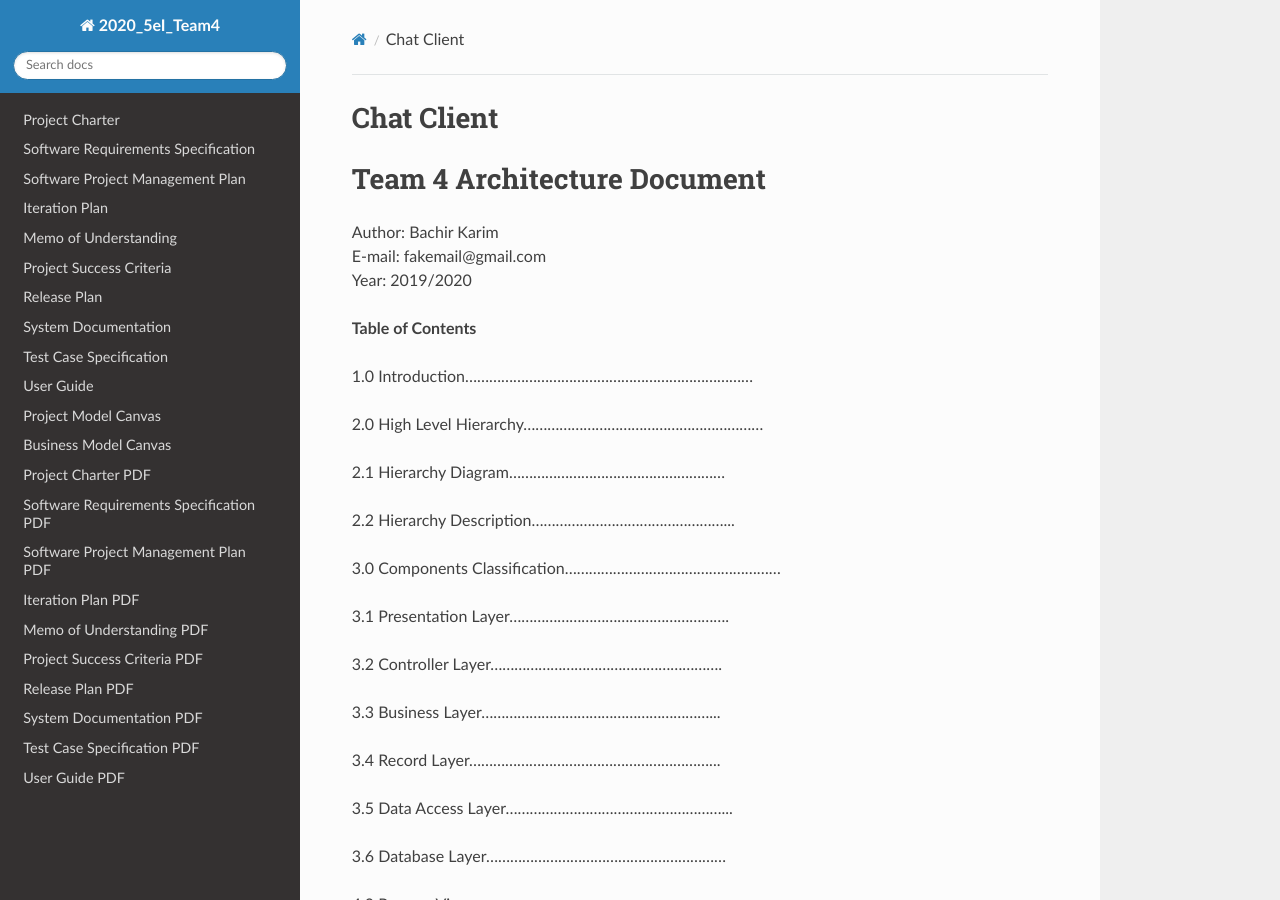
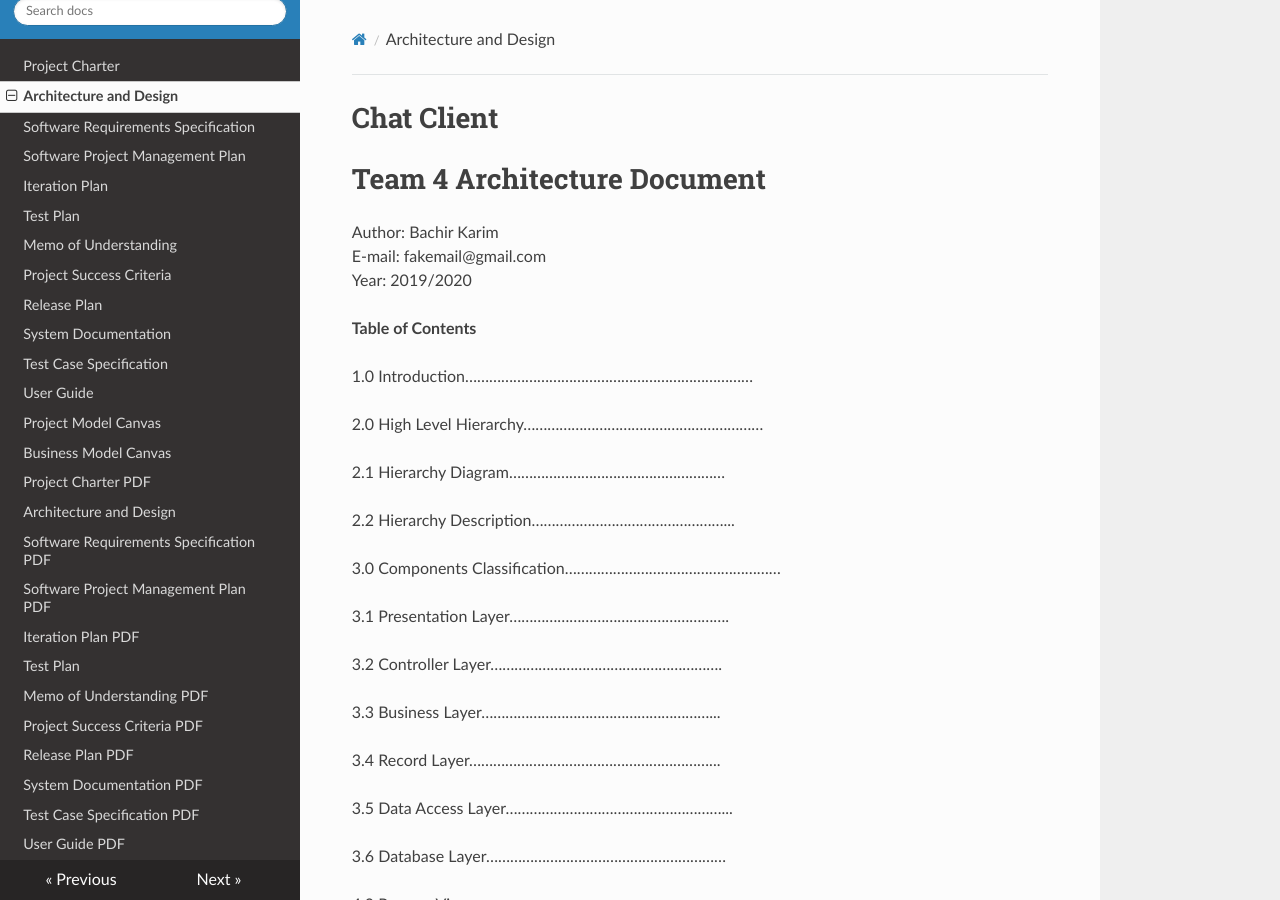
Before and after one commit to sabrinaer2001/Client, an MkDocs documentation site: the page built from docs/Architecture and Design.md, in a window 1280 px wide and 900 px high. Built offline with MkDocs 1.6.1, drawn with Linux system fonts in a browser that asks for light colours; nearby versions of some CDN libraries.

Commit message:
Update mkdocs.yml

```diff
--- a/mkdocs.yml
+++ b/mkdocs.yml
@@ -1,9 +1,11 @@
 site_name: 2020_5eI_Team4
 nav:
     - 'Project Charter': 'Project Charter.md'
+    - 'Architecture and Design': 'Architecture and Design.md'
     - 'Software Requirements Specification': 'Software Requirements Specification.md'
     - 'Software Project Management Plan': 'Software Project Management Plan.md'
     - 'Iteration Plan': 'Iteration Plan.md'
+    - 'Test Plan': 'Test Plan.md'
     - 'Memo of Understanding': 'MOU.md'
     - 'Project Success Criteria': 'Project Success Criteria.md'
     - 'Release Plan': 'Release Plan.md'
@@ -13,9 +15,11 @@ nav:
     - 'Project Model Canvas': 'canvas model.pdf'
     - 'Business Model Canvas': 'business_model_canvas.pdf'
     - 'Project Charter PDF': 'Project Charter.pdf'
+    - 'Architecture and Design': 'Architecture and Design.pdf'
     - 'Software Requirements Specification PDF': 'Software Requirements Specification.pdf'
     - 'Software Project Management Plan PDF': 'Software Project Management Plan.pdf'
     - 'Iteration Plan PDF': 'Iteration Plan.pdf'
+    - 'Test Plan': 'Test-Plan.pdf'
     - 'Memo of Understanding PDF': 'MOU.pdf'
     - 'Project Success Criteria PDF': 'Project Success Criteria.pdf'
     - 'Release Plan PDF': 'Release Plan.pdf'
```
